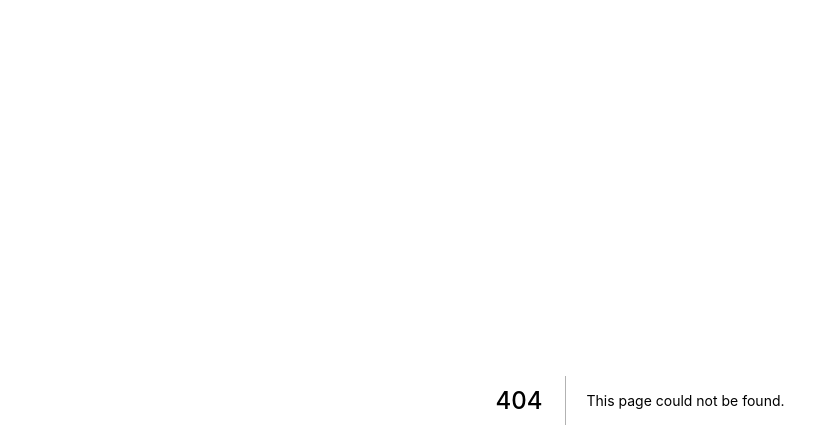
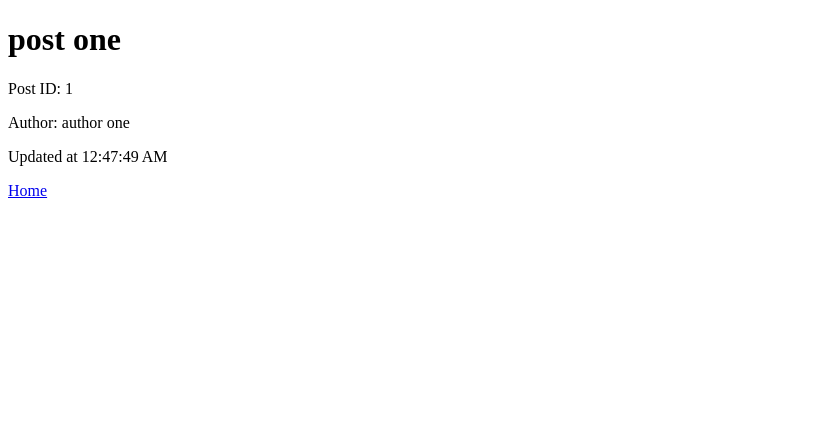
Before and after one commit to tanawitpat/nextjs-incremental-static-regeneration, a Next.js app: page /posts/1 in a window 1280 px wide. Before the commit this address had no page. Shown: the top 448 px of the page, without its empty margins (0-839 px from the left). Built offline with nearby package versions, Linux system fonts and the light colour scheme; data requests are answered from the project's data file.

Commit message:
Create post pages

```diff
--- a/db.json
+++ b/db.json
@@ -3,27 +3,17 @@
     {
       "id": 1,
       "title": "post one",
-      "author": "typicode"
+      "author": "author one"
     },
     {
       "id": 2,
       "title": "post two",
-      "author": "typicode"
+      "author": "author two"
     },
     {
       "id": 3,
       "title": "post three",
-      "author": "typicode"
+      "author": "author three"
     }
-  ],
-  "comments": [
-    {
-      "id": 1,
-      "body": "some comment",
-      "postId": 1
-    }
-  ],
-  "profile": {
-    "name": "typicode"
-  }
+  ]
 }
--- a/package.json
+++ b/package.json
@@ -4,10 +4,10 @@
   "private": true,
   "scripts": {
     "dev:web": "next dev",
+    "dev:api": "json-server --watch db.json --port 4000",
     "build": "next build",
-    "start": "next start",
-    "dev:api": "json-server --watch db.json --port 4000",
-    "dev": "concurrently 'yarn dev:web' 'yarn dev:api'"
+    "dev": "concurrently 'yarn dev:web' 'yarn dev:api'",
+    "start": "concurrently 'next build && next start' 'yarn dev:api'"
   },
   "dependencies": {
     "next": "^9.4.4",
--- /dev/null
+++ b/pages/posts/[id].tsx
@@ -0,0 +1,58 @@
+import { GetStaticPaths, GetStaticProps } from "next";
+import Link from "next/link";
+
+const revalidateInterval = 60;
+
+export default function PostPage({
+  id,
+  title,
+  author,
+  updatedAt,
+}: {
+  id: String;
+  title: String;
+  author: String;
+  updatedAt: Date;
+}) {
+  const timeString = new Date(updatedAt).toLocaleTimeString();
+
+  return (
+    <div>
+      <h1>{title}</h1>
+      <p>Post ID: {id}</p>
+      <p>Author: {author}</p>
+      <p>
+        Updated at <span>{timeString}</span>
+      </p>
+      <div>
+        <Link href="/">
+          <a>Home</a>
+        </Link>
+      </div>
+    </div>
+  );
+}
+
+export const getStaticPaths: GetStaticPaths = async () => {
+  return {
+    paths: [{ params: { id: "1" } }, { params: { id: "2" } }],
+    fallback: true,
+  };
+};
+
+export const getStaticProps: GetStaticProps = async ({ params }) => {
+  const { id } = params;
+
+  const response = await fetch(`http://localhost:4000/posts/${id}`);
+  const { title, author } = await response.json();
+
+  return {
+    props: {
+      id,
+      title,
+      author,
+      updatedAt: Date.now(),
+    },
+    unstable_revalidate: revalidateInterval,
+  };
+};
```
Also changed, not shown: pages/index.tsx (+21 -1 lines).
